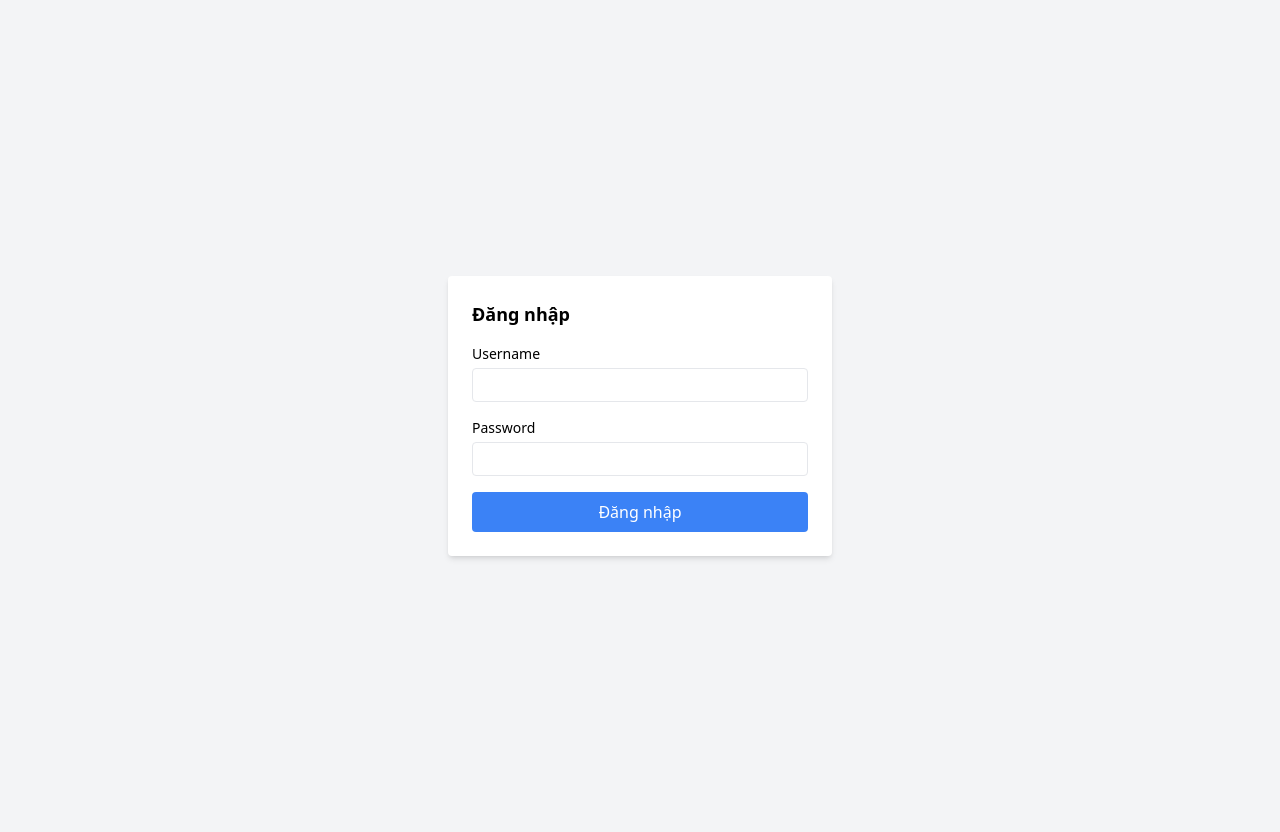
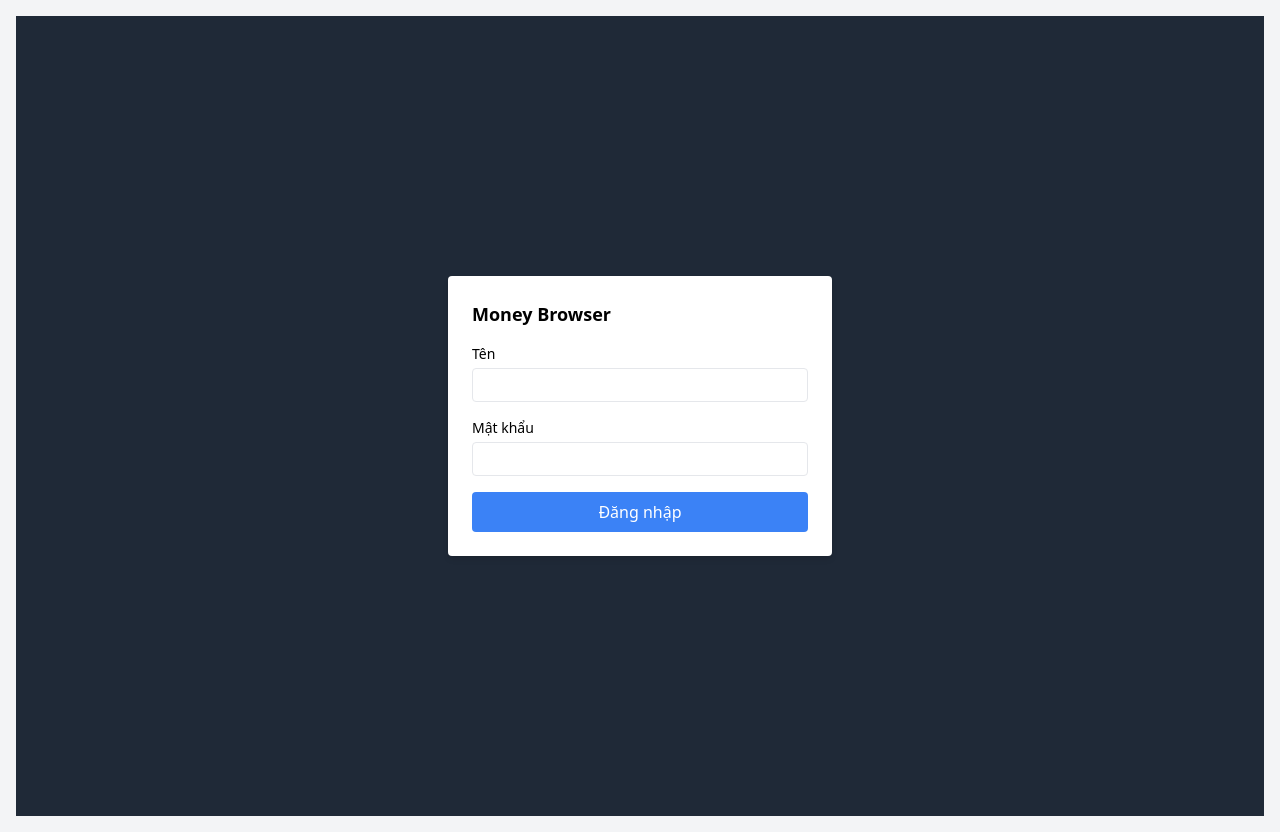
Before and after one commit to ahokx2/moneyBrowser, a Flask app: template templates/login.html in a window 1280 px wide. Run offline with Flask 3, Linux system fonts and the light colour scheme; the template is opened without the code that fills it, so the values that code supplies are empty; some libraries are stand-ins or nearby versions.

Commit message:
Add files via upload

```diff
--- a/templates/login.html
+++ b/templates/login.html
@@ -2,9 +2,9 @@
 
 {% block content %}
 <!-- Container full screen để căn giữa -->
-<div class="min-h-screen flex items-center justify-center bg-gray-100">
+<div class="min-h-screen flex items-center justify-center bg-gray-800">
     <form method="POST" class="bg-white p-6 rounded shadow-md w-96">
-        <h2 class="text-lg font-semibold mb-4">Đăng nhập</h2>
+        <h1 class="text-lg font-semibold mb-4">Money Browser</h2>
 
         {% with messages = get_flashed_messages(with_categories=true) %}
             {% if messages %}
@@ -17,14 +17,15 @@
         {% endwith %}
 
         <div class="mb-4">
-            <label class="block text-sm mb-1">Username</label>
+            <label class="block text-sm mb-1">Tên</label>
             <input type="text" name="username" class="w-full border rounded px-2 py-1" required>
         </div>
         <div class="mb-4">
-            <label class="block text-sm mb-1">Password</label>
+            <label class="block text-sm mb-1">Mật khẩu</label>
             <input type="password" name="password" class="w-full border rounded px-2 py-1" required>
         </div>
         <button type="submit" class="w-full bg-blue-500 text-white py-2 rounded">Đăng nhập</button>
     </form>
 </div>
+
 {% endblock %}
```
